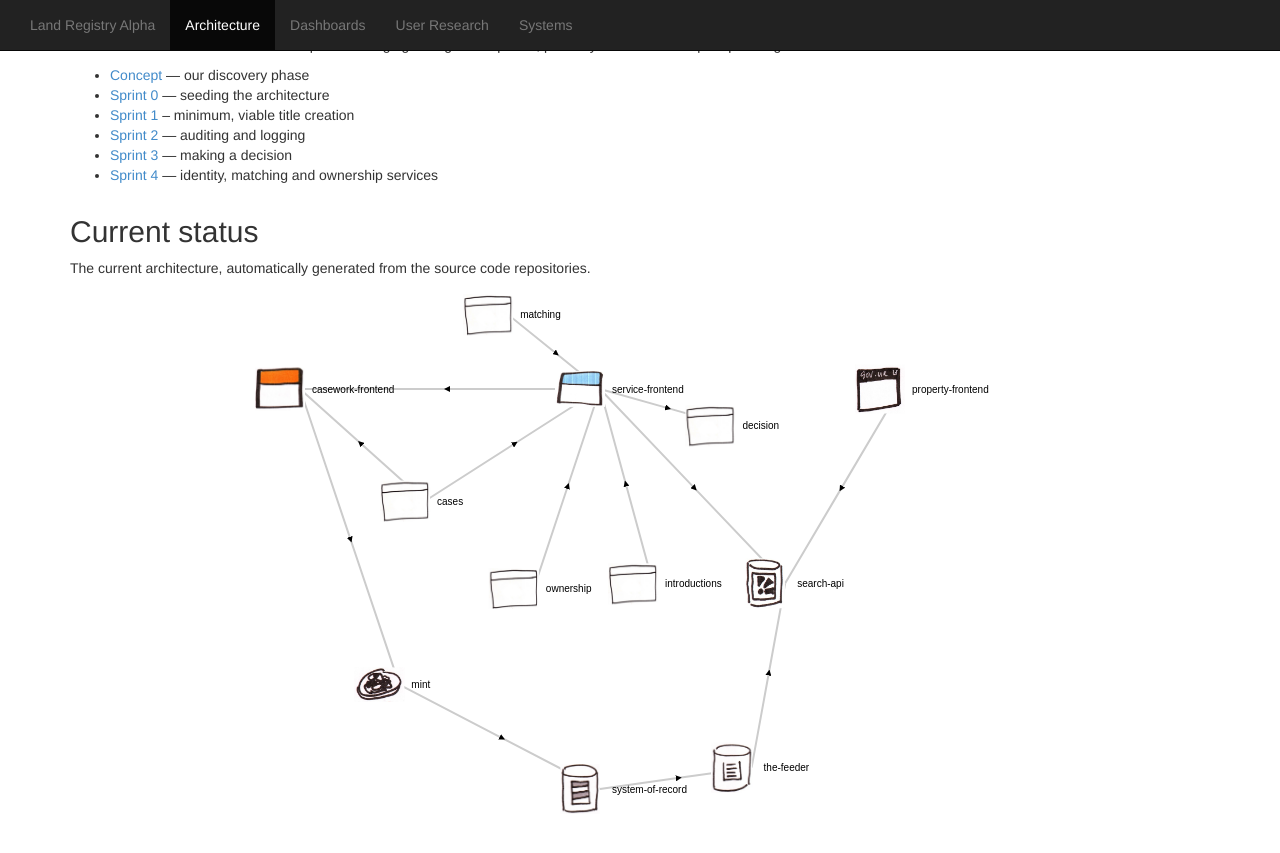
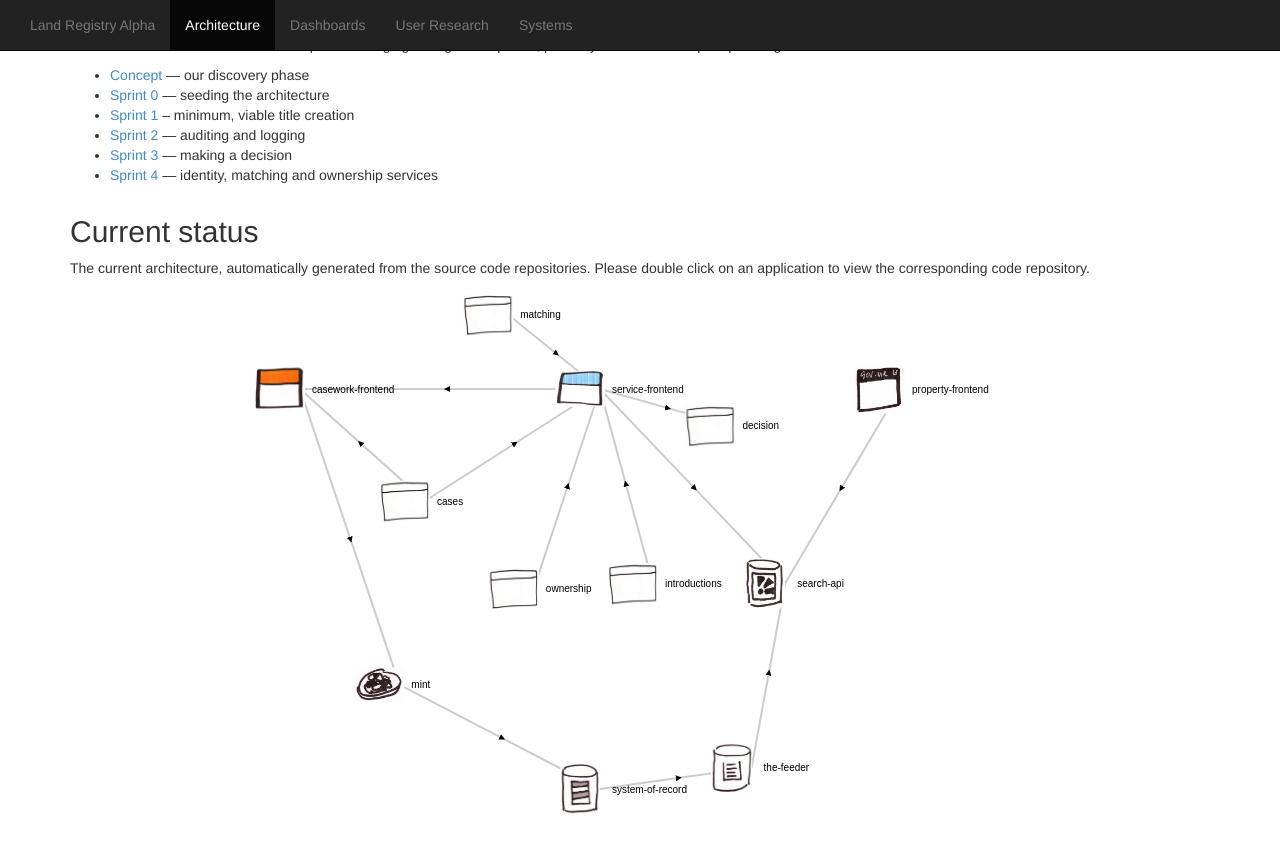
Before and after one commit to ztrelease/landregistry.github.io, a Jekyll site: the page built from architecture.html, in a window 1280 px wide and 900 px high, scrolled down 719 px. Shown: the top 853 px of the window. Built offline with Jekyll 4.4.1, drawn with Linux system fonts in a browser that asks for light colours.

```diff
--- a/_data/services.yml
+++ b/_data/services.yml
@@ -73,7 +73,7 @@ production:
 
   - name: "matching"
     type: "micro-service"
-    github: "https://github.com/LandRegistry/match"
+    github: "https://github.com/LandRegistry/matching"
     heroku: "lr-match"
     url:
     port:
--- a/architecture.html
+++ b/architecture.html
@@ -55,7 +55,7 @@ title: Architecture
 
 <div class="container">
   <h2>Current status</h2>
-  <p>The current architecture, automatically generated from the source code repositories.</p>
+  <p>The current architecture, automatically generated from the source code repositories. Please double click on an application to view the corresponding code repository.</p>
   <div class="row">
 
     <div class="col-md-10 col-md-offset-1">
```
